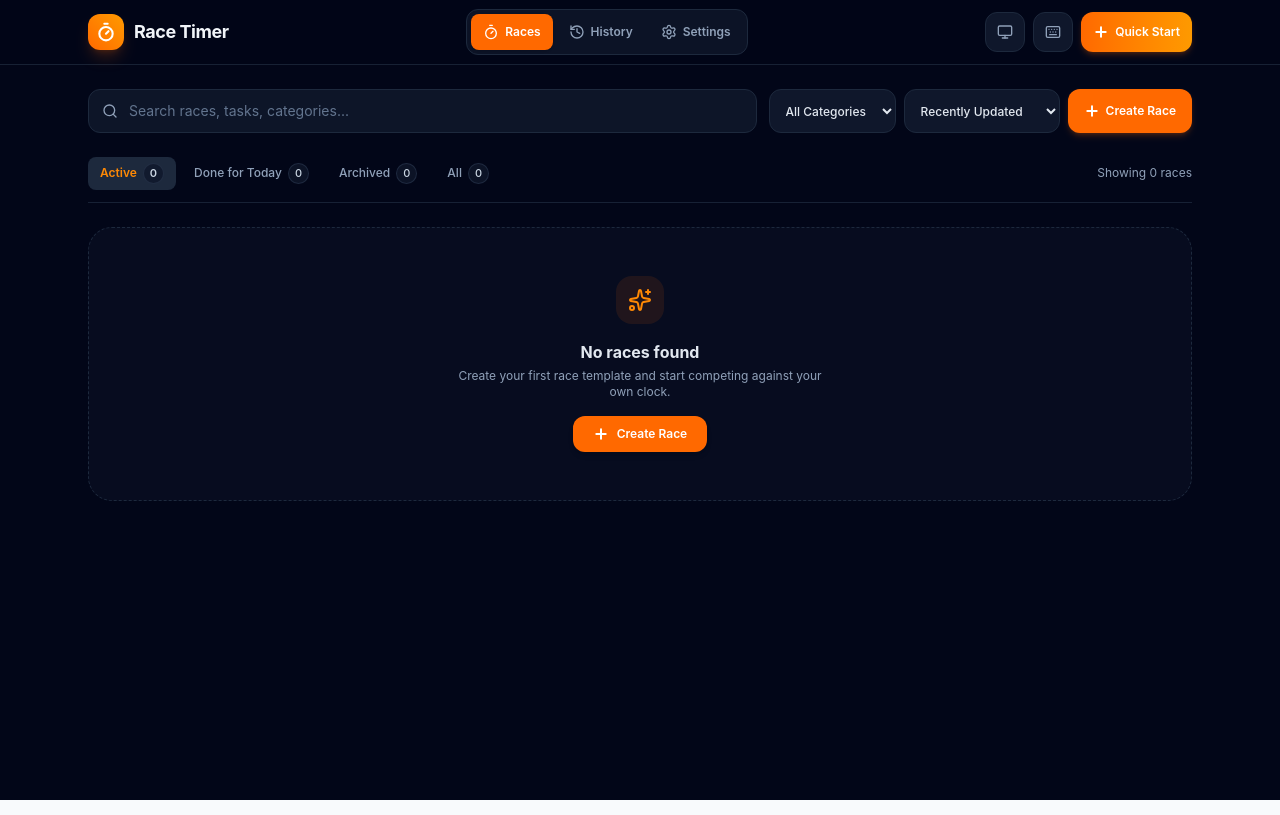
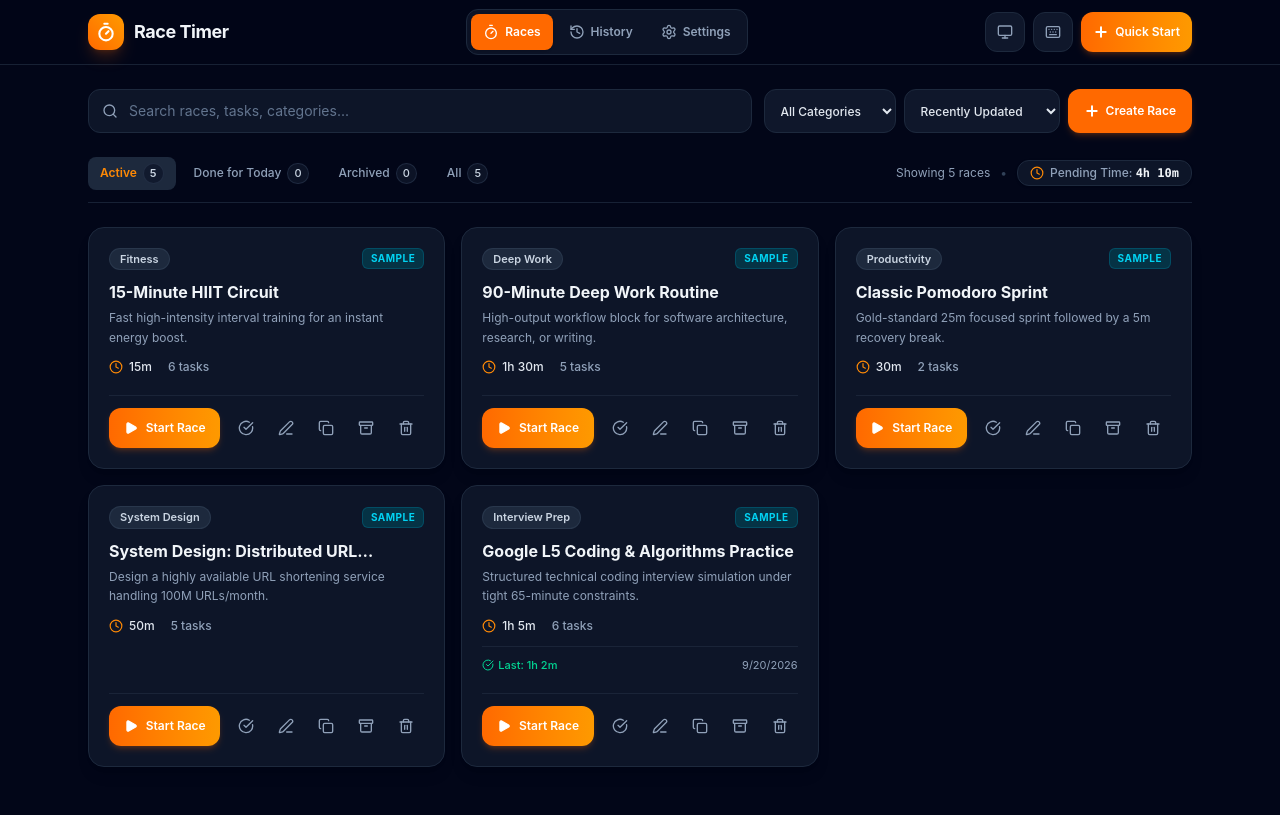
Before and after one commit to piyush-kr-gupta/race-timer, a React (Vite) app: page / in a window 1280 px wide. Built offline with nearby package versions, Linux system fonts and the light colour scheme.

Commit message:
show total time pending/available

```diff
--- a/src/components/dashboard/RaceDashboard.tsx
+++ b/src/components/dashboard/RaceDashboard.tsx
@@ -4,12 +4,40 @@ import { TimerTickData } from '../../services/timer/timerEngine';
 import { isRunFullyCompleted } from '../../services/storage/indexedDb';
 import { RaceCard } from './RaceCard';
 import { ConfirmDialog } from '../common/ConfirmDialog';
-import { formatTime } from '../../utils/duration';
+import { formatTime, formatDurationHuman } from '../../utils/duration';
 import { isTemplateDoneToday } from '../../utils/dateUtils';
 import { useCurrentDay } from '../../hooks/useCurrentDay';
-import { Plus, Search, Play, Sparkles, BookmarkCheck, Trash2, CheckCircle2, Trophy } from 'lucide-react';
+import { Plus, Search, Play, Sparkles, BookmarkCheck, Trash2, CheckCircle2, Trophy, Clock } from 'lucide-react';
 
 export const DASHBOARD_SORT_STORAGE_KEY = 'race_timer_dashboard_sort';
+
+export function getTemplateAllocatedSeconds(template: RaceTemplate): number {
+  const enabledTasks = template.tasks.filter((t) => t.enabled);
+  const tasks = enabledTasks.length > 0 ? enabledTasks : template.tasks;
+  return tasks.reduce((sum, t) => sum + t.durationSeconds, 0);
+}
+
+export function calculateSavedRaceRemainingSeconds(
+  state: ActiveRunRuntimeState,
+  isCurrentActive: boolean,
+  activeTickData?: TimerTickData | null
+): number {
+  if (isCurrentActive && activeTickData) {
+    return Math.max(0, activeTickData.raceRemainingSeconds);
+  }
+  const enabledTasks = state.templateSnapshot.tasks.filter((t) => t.enabled);
+  const tasksForTotal = enabledTasks.length > 0 ? enabledTasks : state.templateSnapshot.tasks;
+  const totalAllocated = tasksForTotal.reduce((sum, t) => sum + t.durationSeconds, 0);
+
+  const now = Date.now();
+  const raceCurrentPaused = state.racePausedAt !== null ? now - state.racePausedAt : 0;
+  const totalRacePausedMs = state.raceAccumulatedPausedMs + raceCurrentPaused;
+  const rawRaceElapsedMs = state.raceStartedAt > 0
+    ? Math.max(0, now - state.raceStartedAt - totalRacePausedMs)
+    : 0;
+  const raceElapsed = Math.floor(rawRaceElapsedMs / 1000);
+  return Math.max(0, totalAllocated - raceElapsed);
+}
 
 interface RaceDashboardProps {
   templates: RaceTemplate[];
@@ -199,6 +227,37 @@ export const RaceDashboard: React.FC<RaceDashboardProps> = ({
         return new Date(b.updatedAt).getTime() - new Date(a.updatedAt).getTime();
       });
   }, [templates, searchQuery, selectedCategory, filterMode, sortBy, isDoneTodayMap]);
+
+  // Total accumulated time for the currently selected tab & filters
+  const accumulatedSeconds = useMemo(() => {
+    return filteredTemplates.reduce((sum, template) => {
+      if (filterMode === 'active') {
+        const savedState = savedRacesByTemplateId.get(template.id);
+        if (savedState) {
+          const isCurrentActive = isRaceActive && activeRunId === savedState.runId;
+          return sum + calculateSavedRaceRemainingSeconds(savedState, isCurrentActive, activeTickData);
+        }
+        return sum + getTemplateAllocatedSeconds(template);
+      }
+      // For 'all', 'done-today', 'archived', show the total accumulated duration of the races
+      return sum + getTemplateAllocatedSeconds(template);
+    }, 0);
+  }, [filteredTemplates, filterMode, savedRacesByTemplateId, isRaceActive, activeRunId, activeTickData]);
+
+  const accumulatedTimeLabel = useMemo(() => {
+    switch (filterMode) {
+      case 'active':
+        return 'Pending Time';
+      case 'done-today':
+        return 'Done Today';
+      case 'archived':
+        return 'Archived Time';
+      case 'all':
+        return 'Total Time';
+    }
+  }, [filterMode]);
+
+  const timeBadgeColor = filterMode === 'done-today' ? 'text-emerald-400' : 'text-orange-400';
 
   return (
     <div className="space-y-6 pb-12">
@@ -416,7 +475,7 @@ export const RaceDashboard: React.FC<RaceDashboardProps> = ({
       </div>
 
       {/* Filter Tabs: Active vs Done for Today vs Archived vs All */}
-      <div className="flex items-center justify-between border-b border-slate-800/80 pb-3">
+      <div className="flex flex-col sm:flex-row sm:items-center justify-between gap-3 border-b border-slate-800/80 pb-3">
         <div className="flex items-center gap-1.5 text-xs font-medium flex-wrap">
           <button
             onClick={() => setFilterMode('active')}
@@ -478,9 +537,24 @@ export const RaceDashboard: React.FC<RaceDashboardProps> = ({
           </button>
         </div>
 
-        <span className="text-xs text-slate-400 shrink-0">
-          Showing {filteredTemplates.length} {filteredTemplates.length === 1 ? 'race' : 'races'}
-        </span>
+        <div className="flex items-center gap-2.5 text-xs text-slate-400 shrink-0 flex-wrap">
+          <span>
+            Showing {filteredTemplates.length} {filteredTemplates.length === 1 ? 'race' : 'races'}
+          </span>
+          <span className="text-slate-700 hidden sm:inline">•</span>
+          <div
+            className="flex items-center gap-1.5 px-3 py-1 rounded-xl bg-slate-900/90 border border-slate-800 text-slate-200 font-medium shadow-sm"
+            aria-label={`${accumulatedTimeLabel}: ${formatDurationHuman(accumulatedSeconds)}`}
+          >
+            <Clock className={`w-3.5 h-3.5 ${timeBadgeColor} shrink-0`} />
+            <span>
+              <span className="text-slate-400">{accumulatedTimeLabel}: </span>
+              <strong className="text-slate-100 font-semibold font-mono">
+                {formatDurationHuman(accumulatedSeconds)}
+              </strong>
+            </span>
+          </div>
+        </div>
       </div>
 
       {/* Race Cards Grid */}
```
Also changed, not shown: 1 other file (tests, documents, lock files or other folders).
